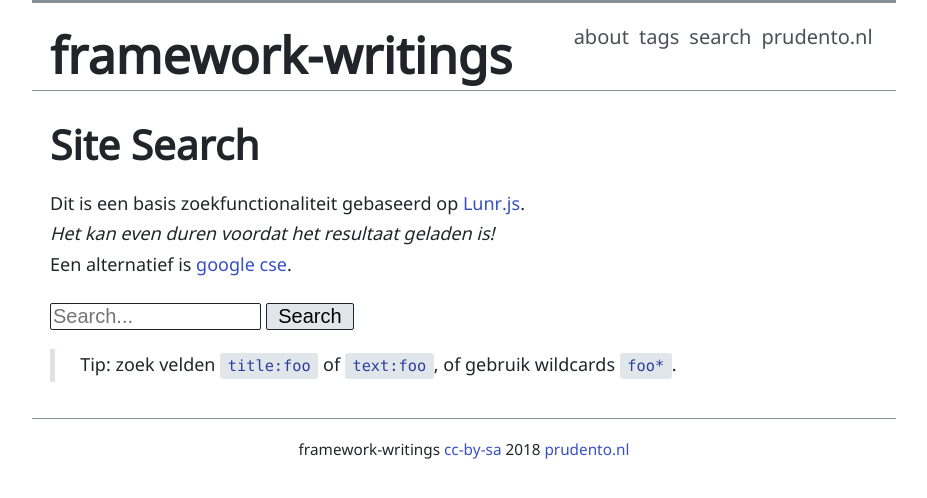
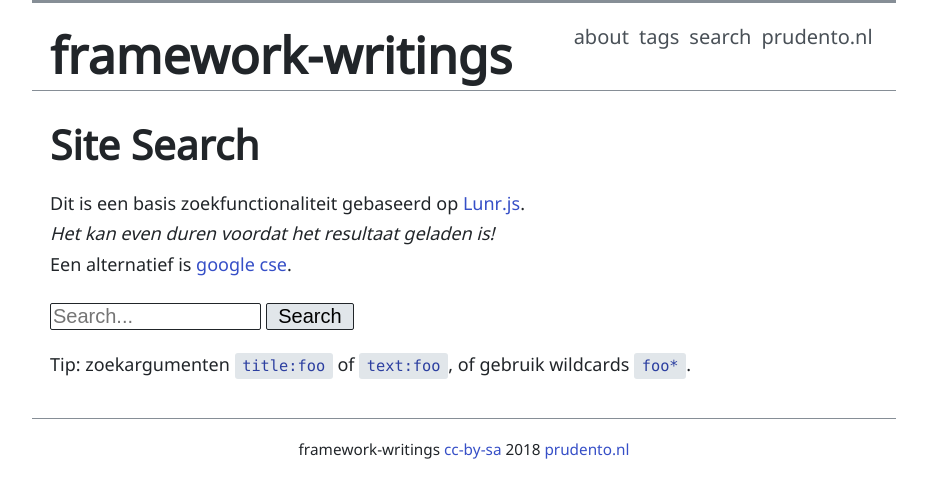
Before and after one commit to Prudento-NL/framework-writings-with-notes, a Jekyll site: the page built from search/index.md, in a window 1280 px wide. Shown: the top 498 px of the page, without its empty margins (176-1103 px from the left). Built offline with Jekyll 4.4.1, drawn with Linux system fonts in a browser that asks for light colours.

Commit message:
Format change

```diff
--- a/search/index.md
+++ b/search/index.md
@@ -14,7 +14,7 @@
 <p id="count"></p>
 <ul id="search-results"></ul>
 
->Tip: zoek velden `title:foo` of `text:foo`, of gebruik wildcards `foo*`.
+Tip: zoekargumenten `title:foo` of `text:foo`, of gebruik wildcards `foo*`.
 
 <script>
 // create docs
```
